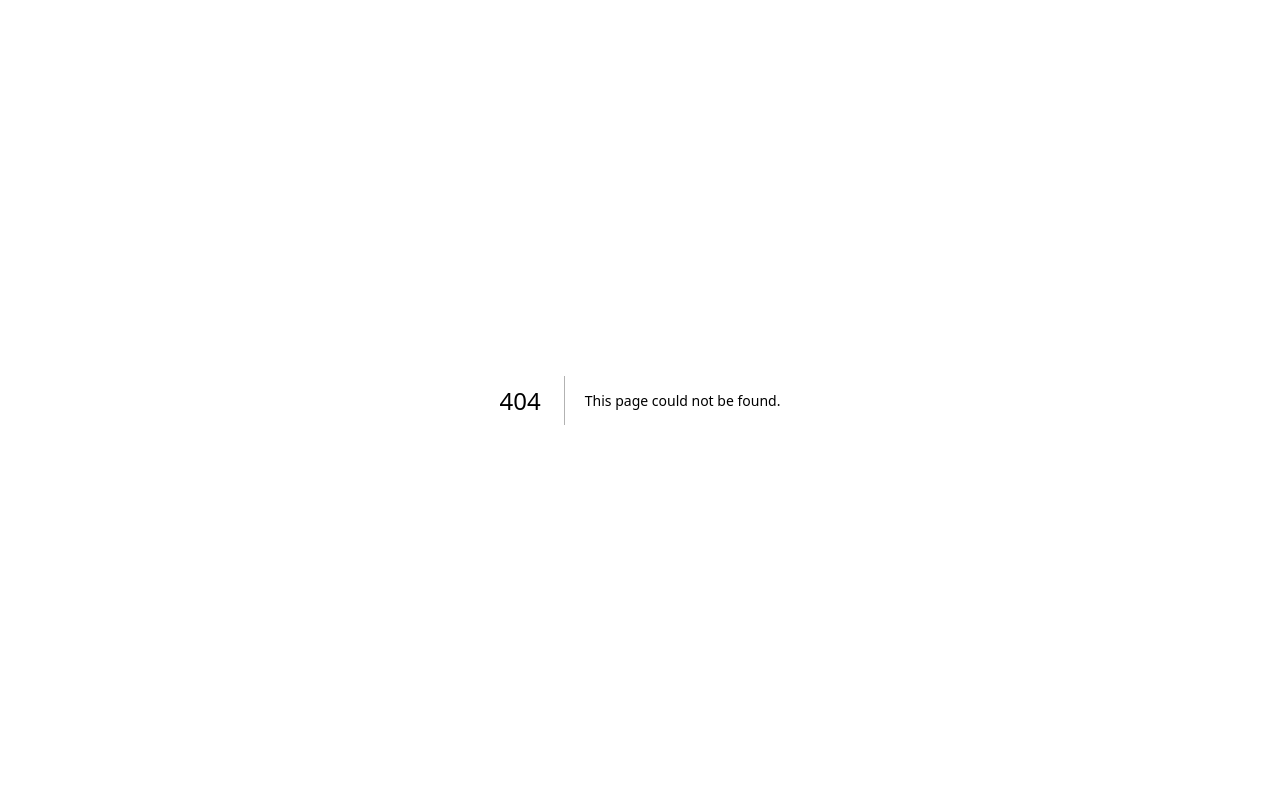
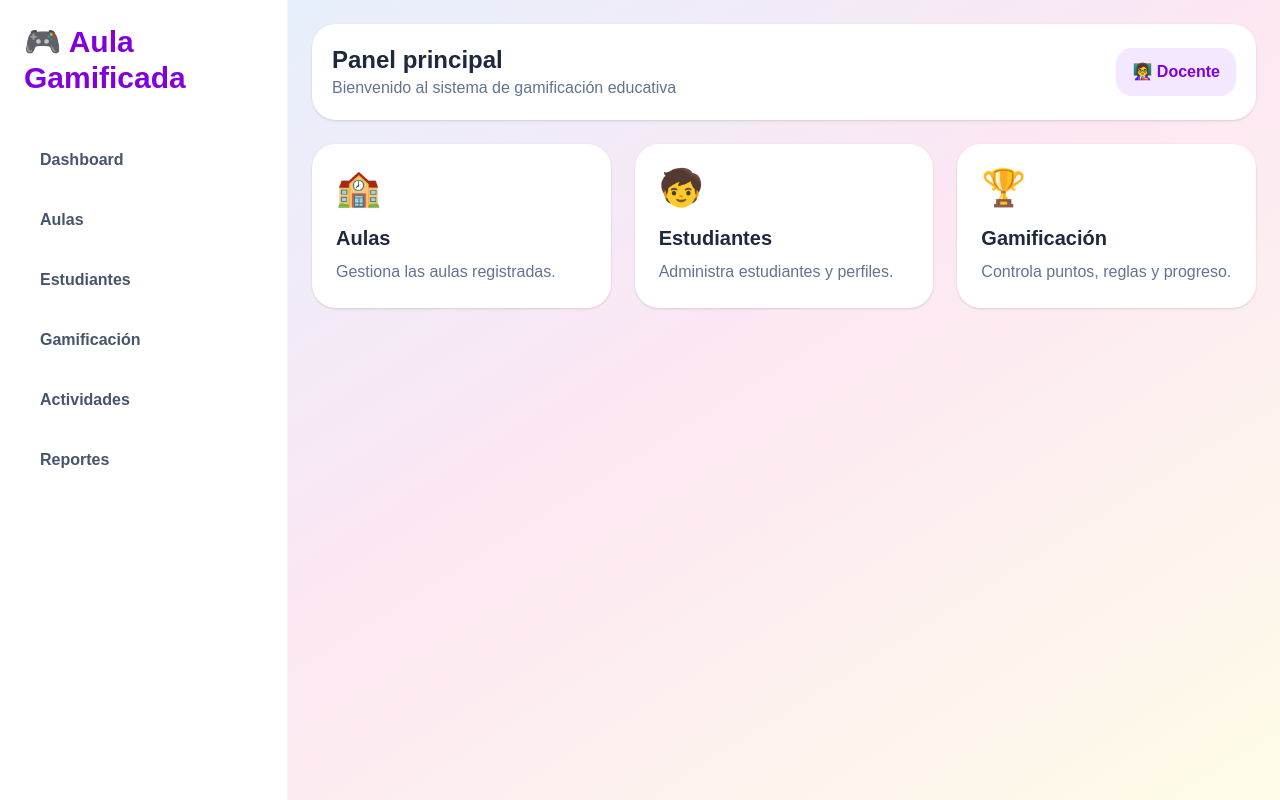
Before and after one commit to RicardoAlvarezG/gamificacion-multimodal, a Next.js app: page /dashboard in a window 1280 px wide. Before the commit this address had no page. Built offline with nearby package versions, Linux system fonts and the light colour scheme.

Commit message:
feat: implementar estructura base del dashboard modular

```diff
--- /dev/null
+++ b/src/app/dashboard/page.tsx
@@ -0,0 +1,27 @@
+import DashboardLayout from "@/components/layout/DashboardLayout";
+
+export default function DashboardPage() {
+  return (
+    <DashboardLayout>
+      <section className="grid gap-6 md:grid-cols-3">
+        <div className="rounded-3xl bg-white p-6 shadow-sm">
+          <div className="text-4xl">🏫</div>
+          <h2 className="mt-4 text-xl font-bold text-slate-800">Aulas</h2>
+          <p className="mt-2 text-slate-500">Gestiona las aulas registradas.</p>
+        </div>
+
+        <div className="rounded-3xl bg-white p-6 shadow-sm">
+          <div className="text-4xl">🧒</div>
+          <h2 className="mt-4 text-xl font-bold text-slate-800">Estudiantes</h2>
+          <p className="mt-2 text-slate-500">Administra estudiantes y perfiles.</p>
+        </div>
+
+        <div className="rounded-3xl bg-white p-6 shadow-sm">
+          <div className="text-4xl">🏆</div>
+          <h2 className="mt-4 text-xl font-bold text-slate-800">Gamificación</h2>
+          <p className="mt-2 text-slate-500">Controla puntos, reglas y progreso.</p>
+        </div>
+      </section>
+    </DashboardLayout>
+  );
+}
--- /dev/null
+++ b/src/components/layout/DashboardLayout.tsx
@@ -0,0 +1,20 @@
+import Header from "@/components/layout/Header";
+import Sidebar from "@/components/layout/Sidebar";
+
+export default function DashboardLayout({
+  children,
+}: {
+  children: React.ReactNode;
+}) {
+  return (
+    <main className="min-h-screen bg-gradient-to-br from-sky-100 via-pink-100 to-yellow-50 flex">
+      <Sidebar />
+
+      <section className="flex-1 p-6">
+        <Header />
+
+        <div className="mt-6">{children}</div>
+      </section>
+    </main>
+  );
+}
--- /dev/null
+++ b/src/components/layout/Header.tsx
@@ -0,0 +1,18 @@
+export default function Header() {
+  return (
+    <header className="bg-white rounded-3xl shadow-sm p-5 flex items-center justify-between">
+      <div>
+        <h1 className="text-2xl font-bold text-slate-800">
+          Panel principal
+        </h1>
+        <p className="text-slate-500">
+          Bienvenido al sistema de gamificación educativa
+        </p>
+      </div>
+
+      <div className="rounded-2xl bg-purple-100 px-4 py-3 font-semibold text-purple-700">
+        👩‍🏫 Docente
+      </div>
+    </header>
+  );
+}
--- /dev/null
+++ b/src/components/layout/Sidebar.tsx
@@ -0,0 +1,22 @@
+export default function Sidebar() {
+  return (
+    <aside className="hidden lg:flex w-72 min-h-screen flex-col bg-white border-r border-slate-100 p-6">
+      <div className="text-3xl font-bold text-purple-700">
+        🎮 Aula Gamificada
+      </div>
+
+      <nav className="mt-10 space-y-3">
+        {["Dashboard", "Aulas", "Estudiantes", "Gamificación", "Actividades", "Reportes"].map(
+          (item) => (
+            <button
+              key={item}
+              className="w-full text-left rounded-2xl px-4 py-3 font-semibold text-slate-600 hover:bg-purple-100 hover:text-purple-700 transition"
+            >
+              {item}
+            </button>
+          )
+        )}
+      </nav>
+    </aside>
+  );
+}
```
